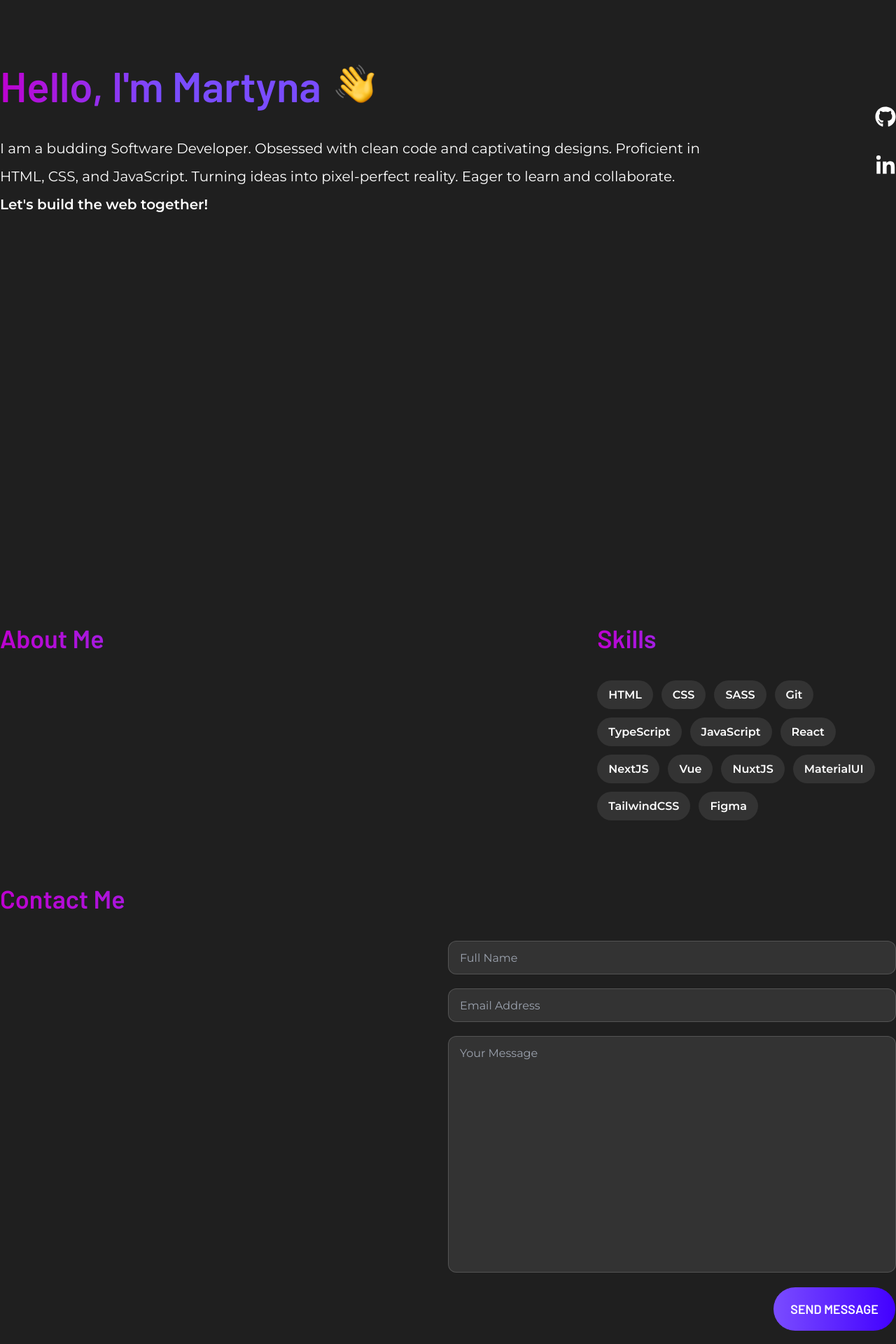
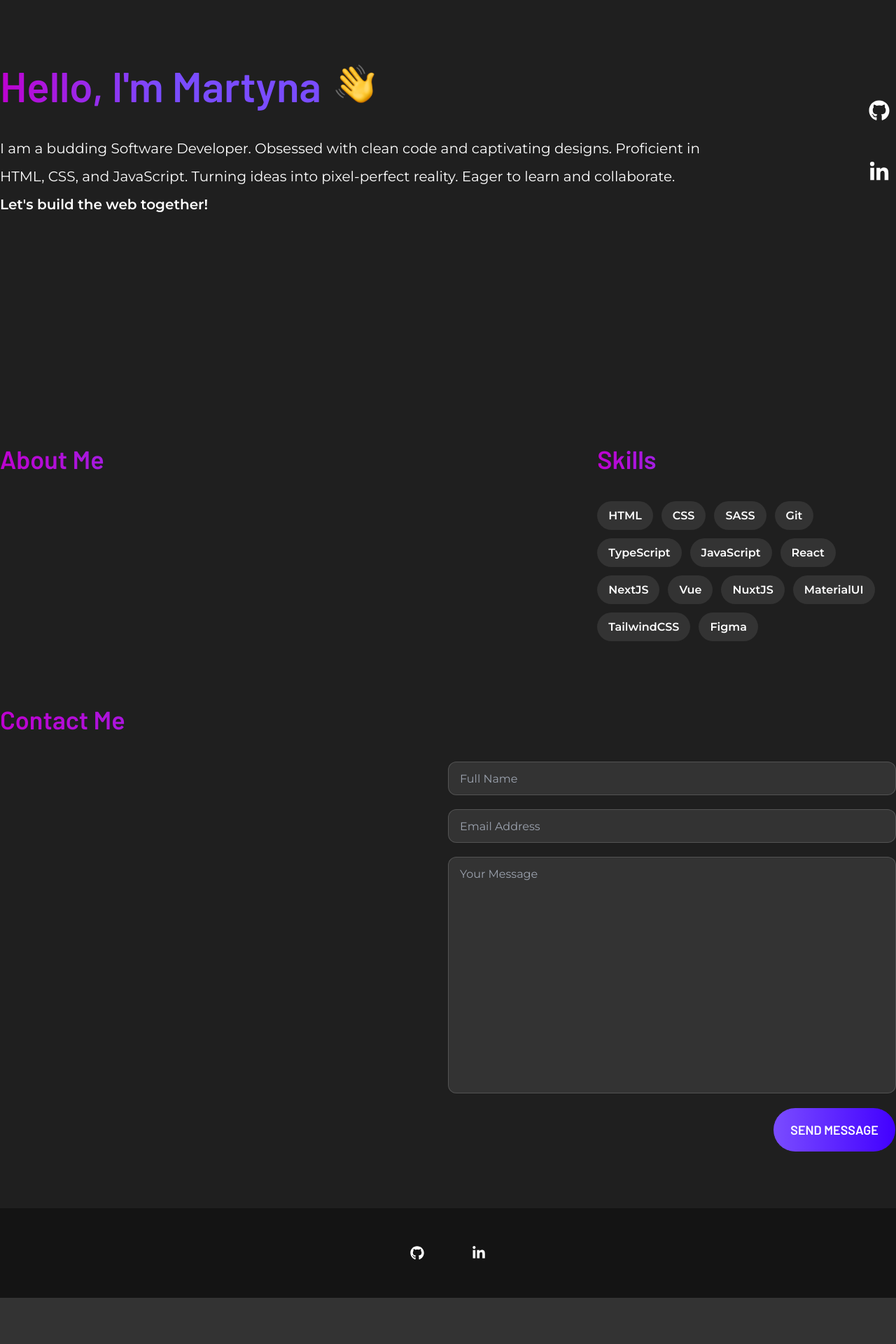
Before and after one commit to sharkanado/portfolio_website, a Next.js app: page / in a window 1280 px wide. Shown: the part 160-2080 px from the top of the page at 70% size. After the commit the page ends 2014 px from the top, so only its background shows below. Built offline with nearby package versions, Linux system fonts and the light colour scheme.

Commit message:
feat: social links btns styling

```diff
--- a/src/components/SocialLinks.tsx
+++ b/src/components/SocialLinks.tsx
@@ -16,7 +16,12 @@ const SocialLinksVertical = ({size}: {size: number}) => {
   return (
     <div className="flex flex-col gap-10 justify-center">
       {socialLinks.map(({icon, link}, idx) => (
-        <a key={idx} target="_blank" href={link}>
+        <a
+          key={idx}
+          className="btn btn-ghost rounded-full btn-square"
+          target="_blank"
+          href={link}
+        >
           {icon}
         </a>
       ))}
@@ -39,7 +44,12 @@ const SocialLinksHorizontal = ({size}: {size: number}) => {
   return (
     <div className="flex gap-10 justify-center">
       {socialLinks.map(({icon, link}, idx) => (
-        <a key={idx} target="_blank" href={link}>
+        <a
+          key={idx}
+          className="btn btn-ghost rounded-full btn-square"
+          target="_blank"
+          href={link}
+        >
           {icon}
         </a>
       ))}
--- a/src/pages/index.tsx
+++ b/src/pages/index.tsx
@@ -24,7 +24,7 @@ export default function Home() {
 
 const Hero = () => {
   return (
-    <div className="container h-screen mx-auto before:flex flex-col mt-40 h-[65vh]">
+    <div className="container mx-auto before:flex flex-col mt-40 h-[68vh]">
       <div className="flex justify-between">
         <div>
           <div className="flex gap-5">
```
